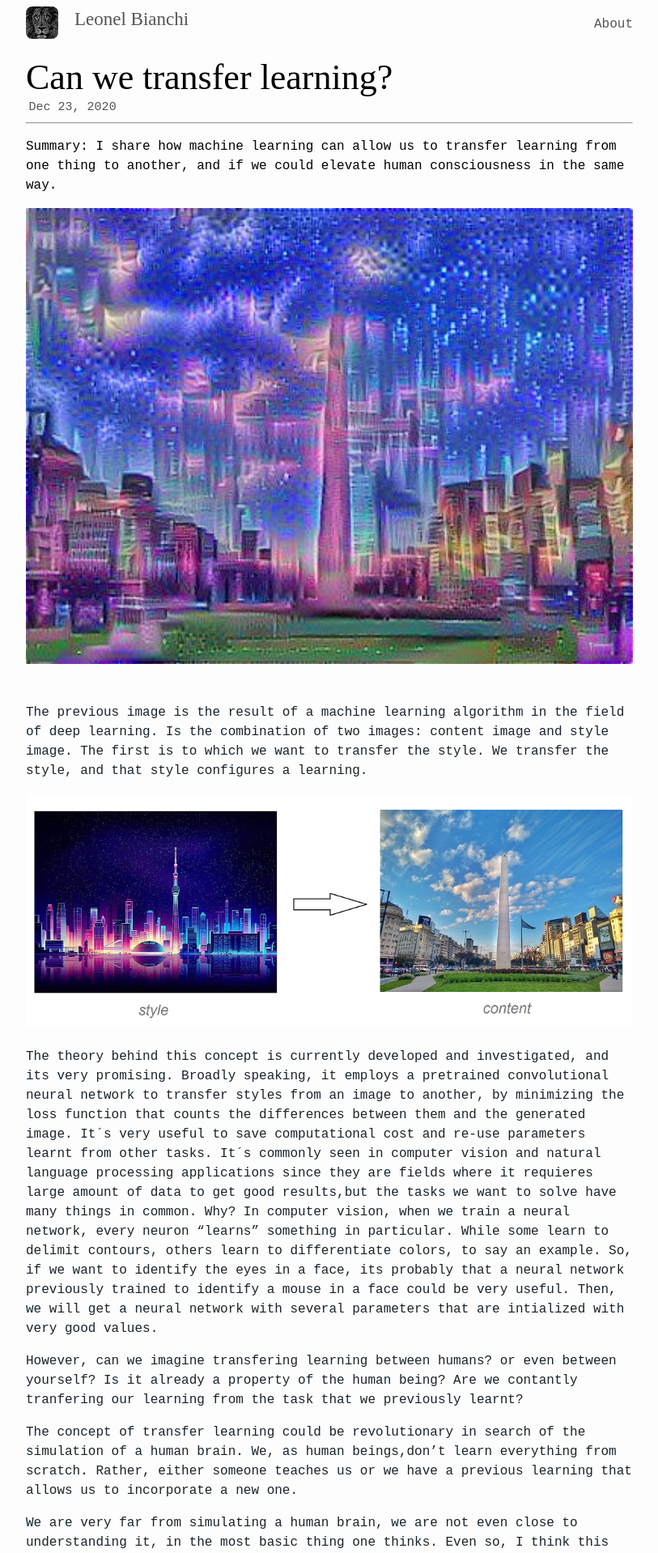
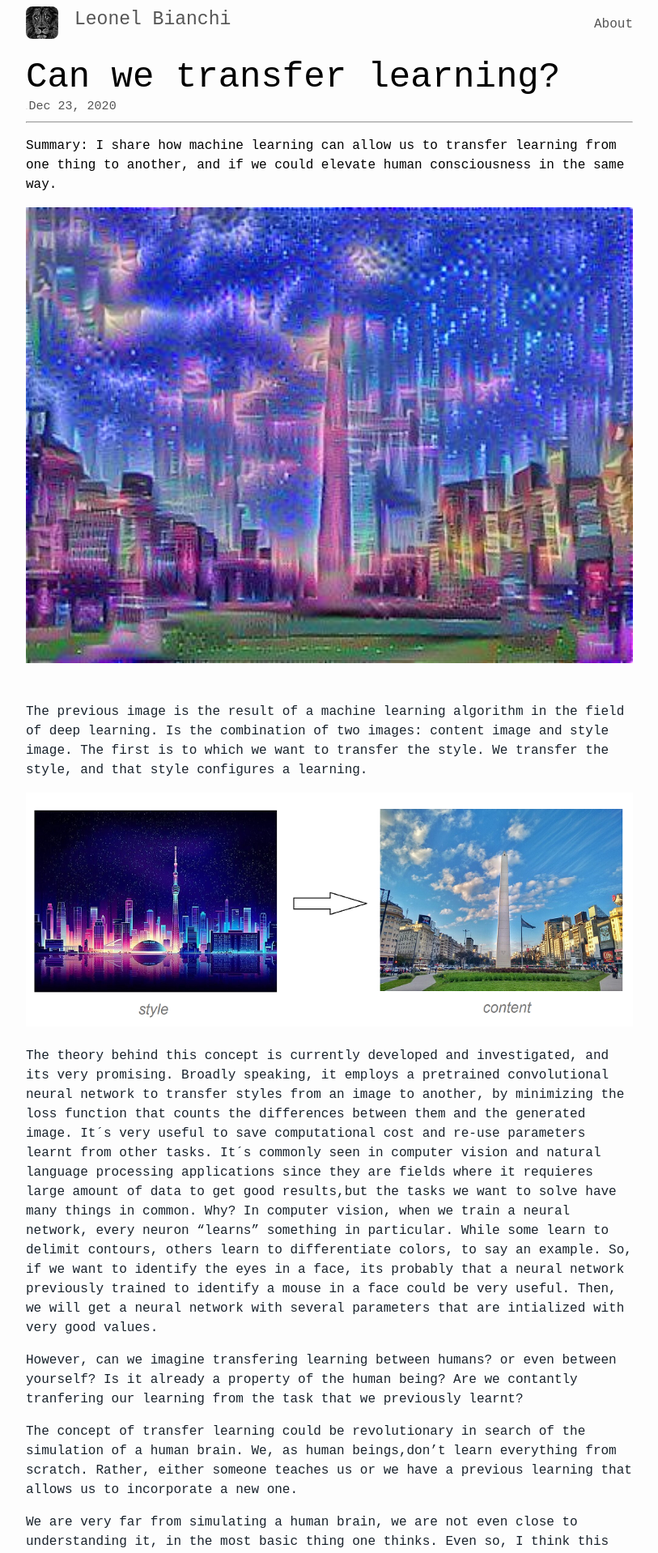
Before and after one commit to leonelBianchi/lebianchi.github.io, a Jekyll site: the page built from _posts/2020-12-23-can-we-transfer-learning.md, in a window 1280 px wide. Shown: the top 1918 px of the page at 81% size, without its empty margins (233-1046 px from the left). Built offline with Jekyll 4.4.1, drawn with Linux system fonts in a browser that asks for light colours.

Commit message:
font-family

```diff
--- a/_layouts/post2.html
+++ b/_layouts/post2.html
@@ -79,13 +79,13 @@
 
     <div class="header">
         <img src="../../../images/lion2.png" alt="logo"/>
-        <span class="text" style="font-family:'NBInter,monospace;';padding-left: 20px;"><a style="text-decoration: none" href="/index"><h2 class="links" style="text-decoration: none; font-size: 23px;color: #555;font-weight:normal;">Leonel Bianchi</h2></a></span>
+        <span class="text" style="font-family: NBInter,monospace, serif;padding-left: 20px;"><a style="text-decoration: none" href="/index"><h2 class="links" style="text-decoration: none; font-size: 23px;color: #555;font-weight:normal;">Leonel Bianchi</h2></a></span>
         <span class="text" style="float:right;padding-top: 10px;"><a style="text-decoration: none" href="/about"><h2 class="links" style="text-decoration: none; font-size: 16px;color: #555;font-weight:400;">About</h2></a></span>
     </div>
     <br><br>
 
     <div style="margin-top: 30px;">
-        <span style="font-size: 44px;font-weight: 500;font-family: 'NBInter,monospace;', serif;">{{ page.title }}</span><br><br>''
+        <span style="font-size: 44px;font-weight: 500;font-family: NBInter,monospace, serif;">{{ page.title }}</span><br><br>''
         <span class="date" style="font-size: 15px;color:#555;">{{ page.date | date: "%b %-d, %Y"  }}</span>
     </div>
 
```
